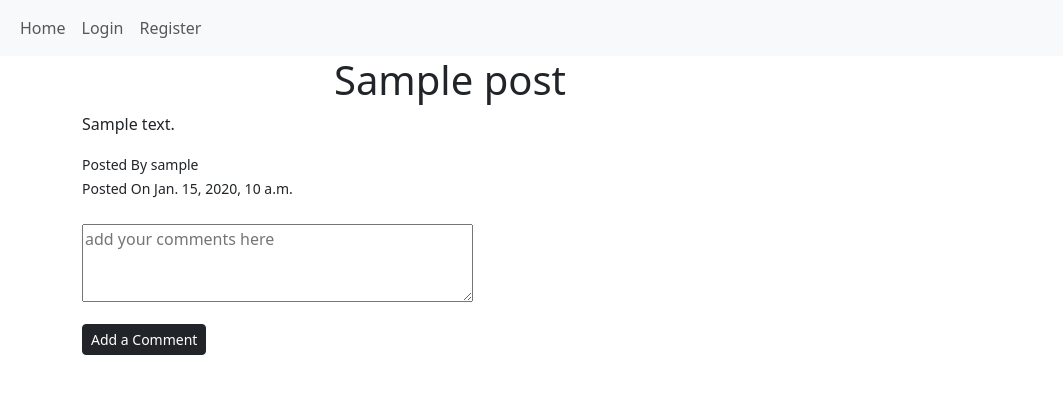
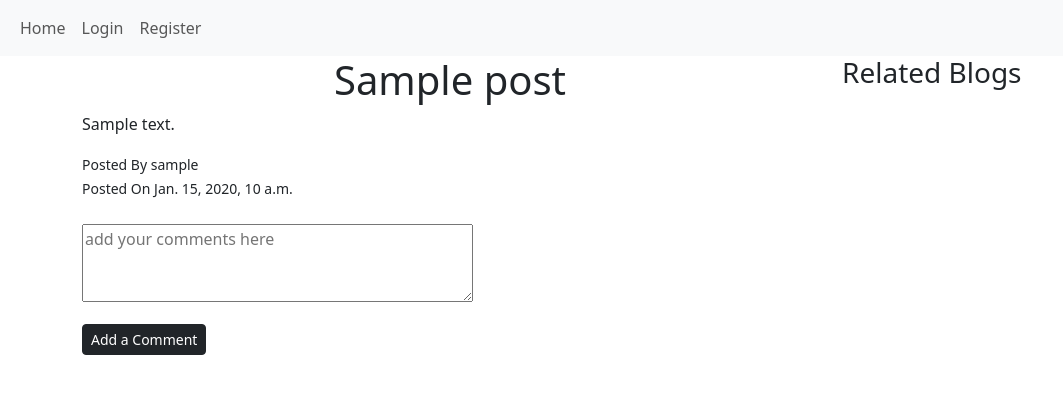
Before and after one commit to SampurnaC/django_blog_application, a Django app: page /blog/1/ in a window 1280 px wide. Shown: the top 394 px of the page, without its empty margins (0-1063 px from the left). Run offline with Django 4.2, Linux system fonts and the light colour scheme; tables that the repository leaves empty hold one stand-in row (values such as "Sample post"); some libraries are stand-ins or nearby versions.

Commit message:
display related blogs in show page

```diff
--- a/blog/templates/blog/show.html
+++ b/blog/templates/blog/show.html
@@ -24,3 +24,17 @@
         </ul>
     {% endfor %}
 {% endblock content %}
+
+{% block content2 %}
+    <h3>Related Blogs</h3>
+    <ul class="list-group">
+        {% for post in related_posts %}
+        <li class="list-group-item list-group-item-light">
+          <p>Posted By: {{post.author.username}}</p>
+          <a class="mr-2 post-title" href="{% url 'blog:blog-show' post.id %}">{{ post.title }}</a>
+          <p>{{ post.content }}</p>
+        </li>
+        <br>
+        {% endfor %}
+      </ul>
+{% endblock %}
```
